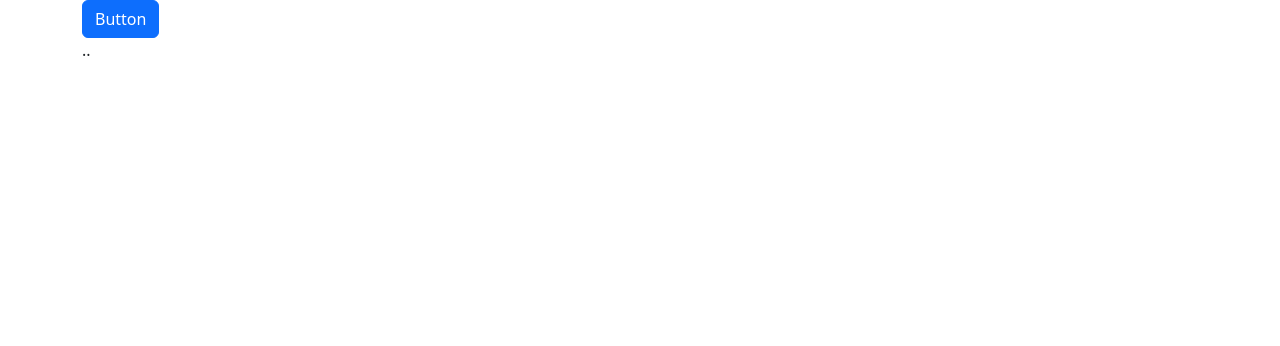
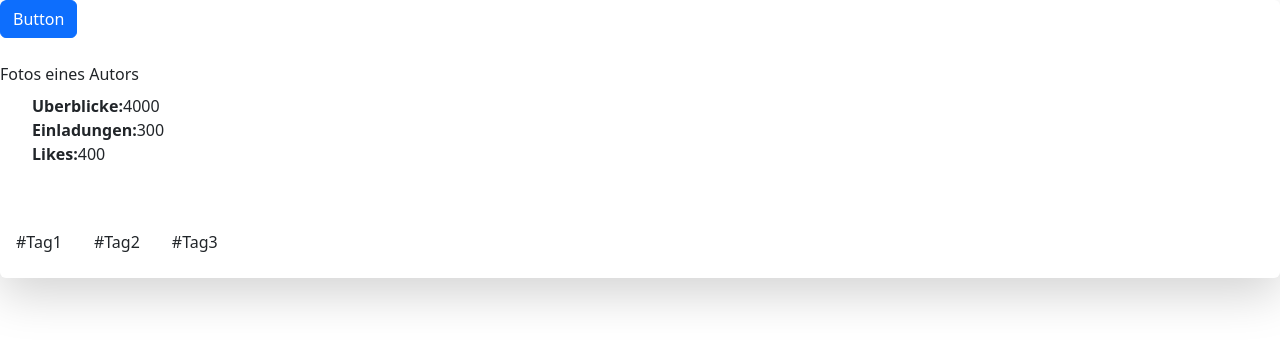
Before and after one commit to Maks-Mm/Galerie, a React (Create React App) app in the folder galerie/: page / in a window 1280 px wide. Shown: the top 346 px of the page. Built offline with nearby package versions, Linux system fonts and the light colour scheme.

Commit message:
kommen keine Bilder von Site

```diff
--- a/galerie/src/App.js
+++ b/galerie/src/App.js
@@ -1,27 +1,63 @@
-import React from 'react';
-import { useState } from 'react';
-
-import axios from 'axios';
-
-const fetchAPI = async () => {
-const response =  await axios.get('https://api.unsplash.com/photos/?client_id=WSWvfT6TgiWKyb-vkEos9-omJf7GU3uL8ALSCM5BEnA');
-const data = await response.data;
-}
+import React from "react";
+import { useState } from "react";
+import axios from "axios";
+import Images from "./components/Images";
 
 function App() {
+  const [images, setImages] = useState([]);
+
+  const fetchAPI = async () => {
+    const response = await axios.get(
+      "https://api.unsplash.com/photos/?client_id=WSWvfT6TgiWKyb-vkEos9-omJf7GU3uL8ALSCM5BEnA"
+    );
+    const data = await response.data;
+    setImages(data);
+  };
+
   return (
-    <div className='container'>
-    <button  className='btn btn-primary btn-mb' onClick={fetchAPI}>Button</button>
-      <div className='photos'>
-..
+    <div className="max-w-sm rounded overflow-hidden shadow-lg">
+      <button className="btn btn-primary btn-mb" onClick={fetchAPI}>
+        Button
+      </button>
+      <div className="px-6 py-4">
+        <div className="font-bold text-purple-500 text-xl mb-2">
+
+          <div className="photos">
+            {images.length > 0 && <Images images={images} />}
+          </div>
+          Fotos eines Autors
+        </div>
+        <ul>
+          <li>
+            <strong>Uberblicke:</strong>
+            4000
+          </li>
+          <li>
+            <strong>Einladungen:</strong>
+            300
+          </li>
+          <li>
+            <strong>Likes:</strong>
+            400
+          </li>
+        </ul>
+      </div>
+      <div className="px-6 py-4">
+        <span className="inline-block bg-gray-200 rounded-full px-3 py-1 text-sm font-semibold text-gray-700 mr-2">
+          #Tag1
+        </span>
+        <span className="inline-block bg-gray-200 rounded-full px-3 py-1 text-sm font-semibold text-gray-700 mr-2">
+          #Tag2
+        </span>
+        <span className="inline-block bg-gray-200 rounded-full px-3 py-1 text-sm font-semibold text-gray-700 mr-2">
+          #Tag3
+        </span>
       </div>
     </div>
-  )
+  );
 }
 
 export default App;
-
-
 
 /*
 
--- /dev/null
+++ b/galerie/src/components/Images.js
@@ -0,0 +1,12 @@
+import React from 'react';
+import IndividualImage from './IndividualImage';
+
+function Images({images}) {
+   // console.log(images);
+  return images.map = ((image) => (
+    <IndividualImage key={image.id} image={image}/>
+  ))
+  }
+
+
+export default Images;
--- /dev/null
+++ b/galerie/src/components/IndividualImage.js
@@ -0,0 +1,11 @@
+import React from 'react'
+
+function IndividualImage({image}) {
+  return (
+    <div className='photo'>
+      <img src={image.urls.small} alt="fotos"/>
+    </div>
+  )
+}
+
+export default IndividualImage
```
